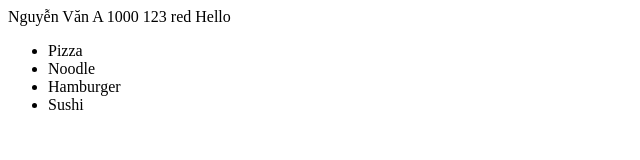
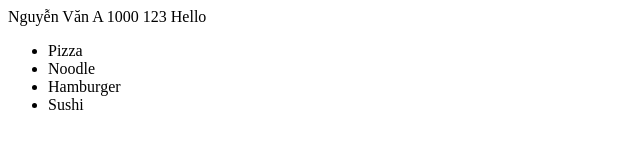
Before and after one commit to tahuy2004/WD20105-Typescript, a React (Vite) app: page /core-type in a window 1280 px wide. Shown: the top 160 px of the page, without its empty margins (0-640 px from the left). Built offline with nearby package versions, Linux system fonts and the light colour scheme.

Commit message:
fix: declare description in Ilaptop

```diff
--- a/src/components/CoreType.tsx
+++ b/src/components/CoreType.tsx
@@ -14,12 +14,12 @@ const CoreType = () => {
   const favoriteFood: string[] = ["Pizza", "Noodle", "Hamburger", "Sushi"];
 
   // enum
-  enum Color {
-    RED = "red",
-    GREEN = "green",
-    BLUE = "blue",
-  }
-  let color: Color = Color.RED;
+  // enum Color {
+  //   RED = "red",
+  //   GREEN = "green",
+  //   BLUE = "blue",
+  // }
+  // let color: Color = Color.RED;
 
   // literal type
   // Giới hạn giá trị của biến
@@ -49,7 +49,11 @@ const CoreType = () => {
     price: number;
     getInfo: () => void;
   }
+  interface ILaptop {
+    description: string;
+  }
 
+  // declare
   type LaptopType = {
     name: string;
     price: number;
@@ -70,7 +74,7 @@ const CoreType = () => {
   return (
     <>
       <div>
-        {name} {price} {isVisible} {anyVariable} {color} {literalType}
+        {name} {price} {isVisible} {anyVariable} {literalType}
       </div>
       <ul>
         {favoriteFood.map((food) => (
```
